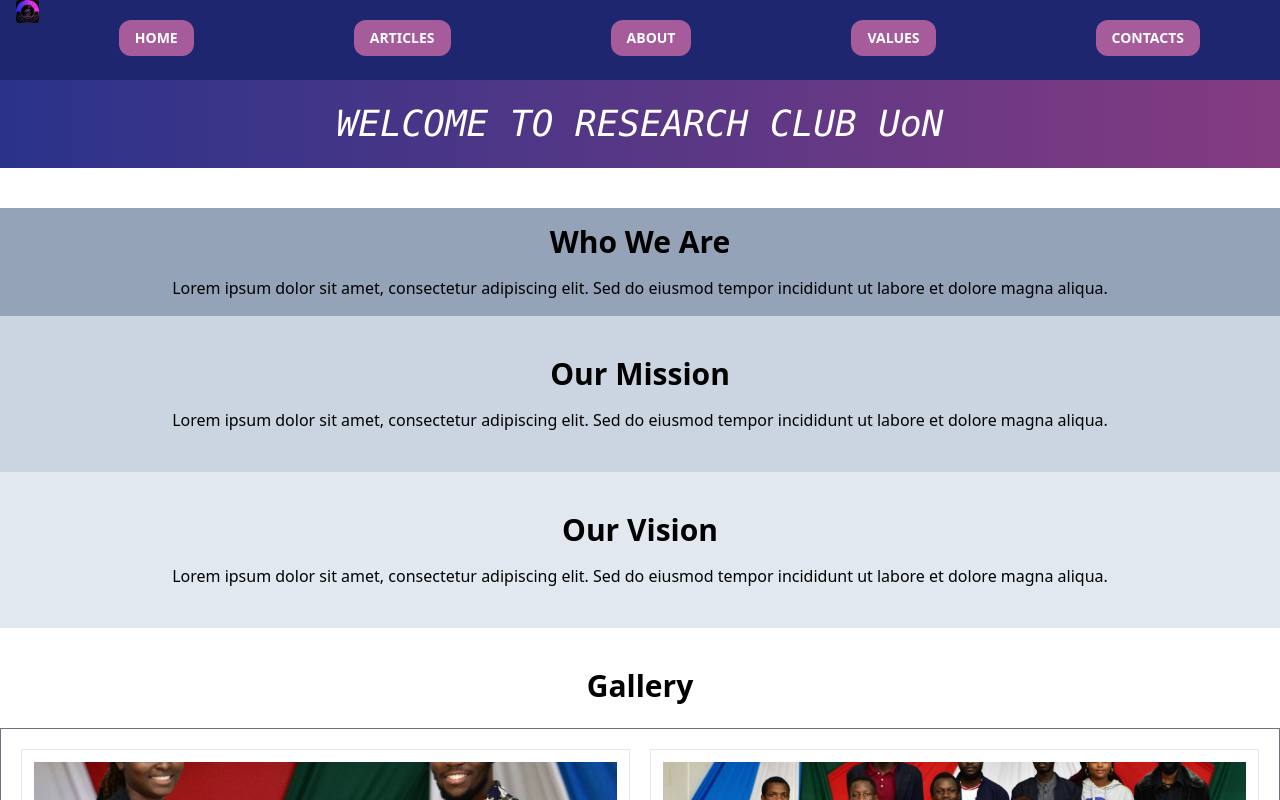
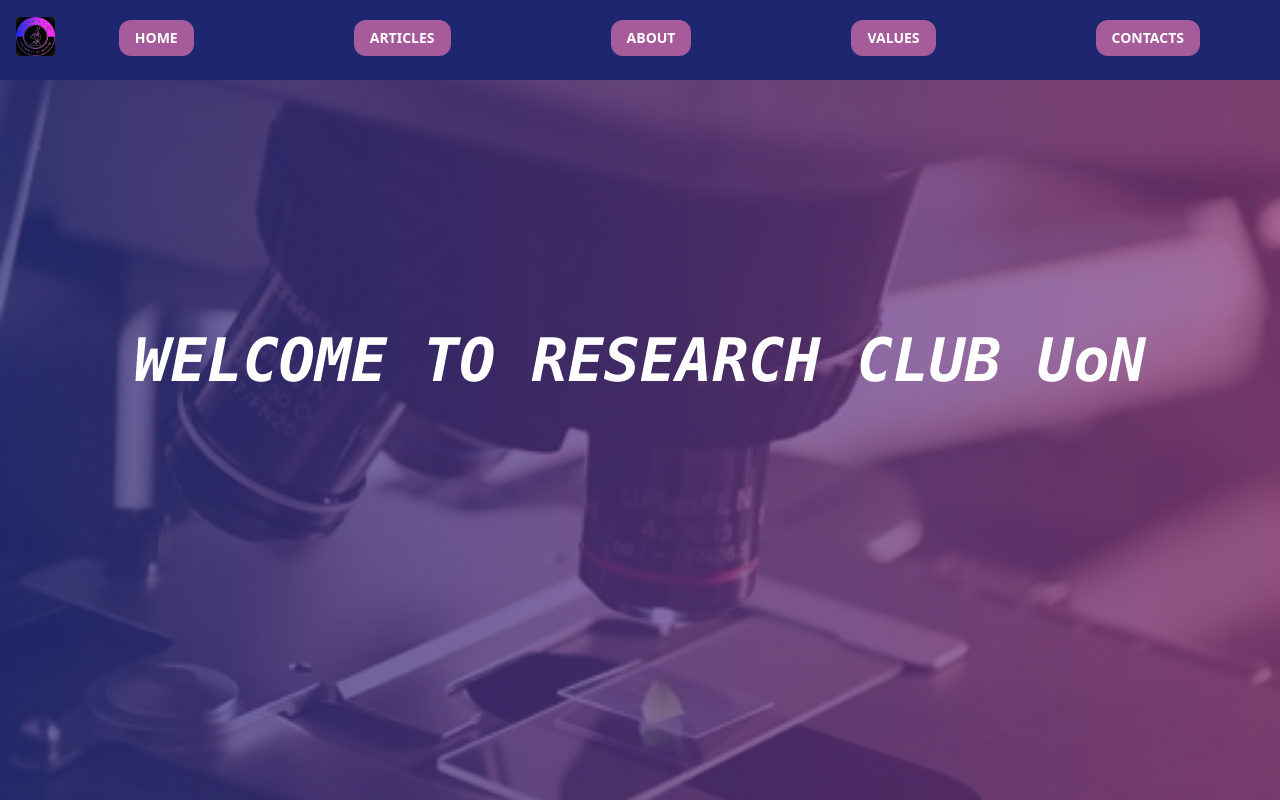
Before and after one commit to uniterriziki/RC_website, a Next.js app: page / in a window 1280 px wide. Shown: the top 800 px of the page. Built offline with nearby package versions, Linux system fonts and the light colour scheme.

Commit message:
changes the homepage blurb

```diff
--- a/app/articles/page.jsx
+++ b/app/articles/page.jsx
@@ -9,7 +9,7 @@
   const articles = [
     { ...article1, imageSrc: "/ARTICLE 1 picture.jpg" },
     { ...article2, imageSrc: "/ARTICLE 2 picture.jpg" },
-    { ...article3, imageSrc: "/ARTICLE 3 picture.jpg" },
+    { ...article3, imageSrc: "/ARTICLE 3 picture.jpeg" },
     { ...article4, imageSrc: "/ARTICLE 4 picture.jpg" },
     // Continue adding more if needed
   ];
--- a/app/page.jsx
+++ b/app/page.jsx
@@ -8,12 +8,25 @@
       <section>
         {/* Welcome Section */}
         <section
-          className="bg-gradient-to-r h-26 text-4xl text-center decoration-8 mb-10 py-6 font-mono italic text-white"
+          className="bg-gradient-to-r h-84   decoration-8  py-18  "
           style={{
             background: "linear-gradient(to right, #2a338a, #843b81)",
           }}
         >
-          WELCOME TO RESEARCH CLUB UoN
+          <div className="relative text-center">
+            <Image
+              src="/homepagebg.jpeg"
+              alt="microscope"
+              width={400}
+              height={600}
+              className="w-full opacity-25"
+            />
+            <div className="w-full absolute top-[250px] text-center">
+              <p className="text-6xl font-bold text-white font-mono italic text-center">
+                WELCOME TO RESEARCH CLUB UoN
+              </p>
+            </div>
+          </div>
         </section>
 
         {/* Who We Are Section */}
@@ -44,7 +57,7 @@
         </section>
 
         {/* Gallery Section */}
-        <section className="container mx-auto py-10">
+        <section className="container mx-auto py-4">
           <h2 className="text-center text-3xl font-semibold mb-6">Gallery</h2>
           <div className="grid grid-cols-2 gap-5 border-gray-500 border p-5">
             {/* Images and descriptions */}
--- a/components/Navbar.jsx
+++ b/components/Navbar.jsx
@@ -5,17 +5,15 @@
 const Navbar = async () => {
   return (
     <nav className="bg-primary-dark h-20 md:flex md:items-end md:justify-between">
-      <div className="h-full mt-2 ml-4">
       <Link href="/">
         <Image
           src={"/black logo.jpeg"}
-            height={300}
-            width={90}
+          height={600}
+          width={200}
           alt="Medical Club Logo"
-            className="cursor-pointer"
+          className="cursor-pointer ml-4 mb-6"
         />
       </Link>
-      </div>
 
       <div className="justify-between gap-4 px-20 mb-6">
         <ul className="md:flex hidden text-sm gap-40 justify-end">
```
Also changed, not shown: public/.jpeg (added), public/ARTICLE 3 picture.jpeg (added). Lines whose indentation alone changed are shown as unchanged.
